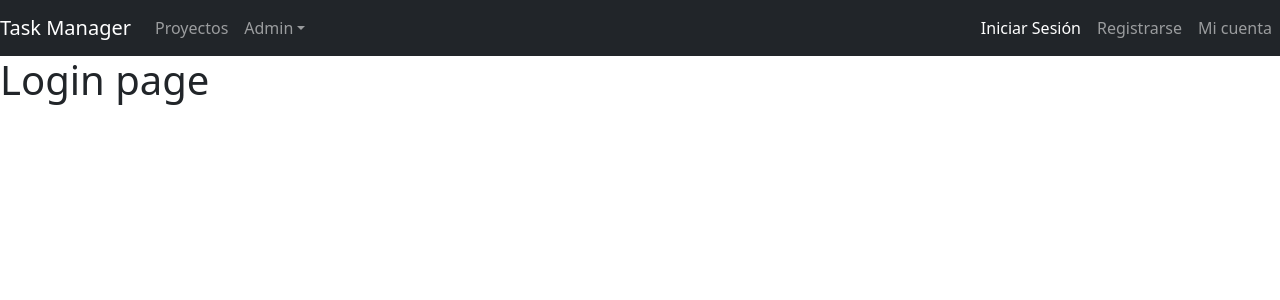
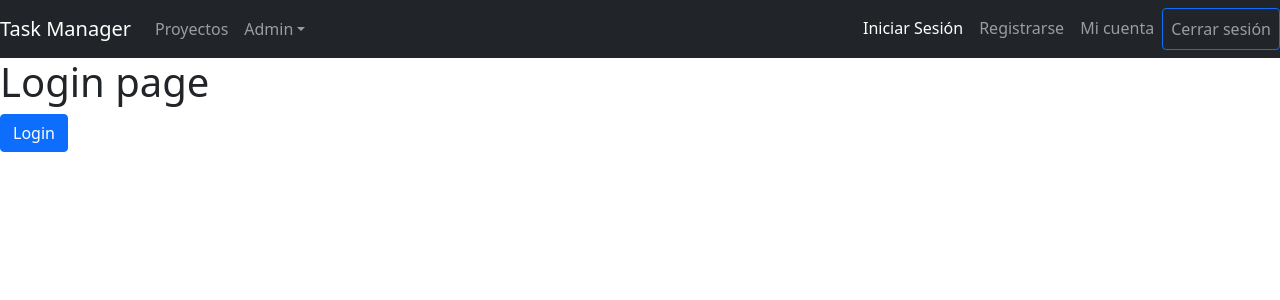
Before and after one commit to dsamador/react-estudio, a React (Create React App) app in the folder mern-lista/client/: page /login in a window 1280 px wide. Shown: the top 300 px of the page. Built offline with nearby package versions, Linux system fonts and the light colour scheme.

Commit message:
Construyendo redireccionamiento

```diff
--- a/mern-lista/client/src/auth/AuthProvider.js
+++ b/mern-lista/client/src/auth/AuthProvider.js
@@ -15,7 +15,7 @@ export const AuthContext = createContext();
 export default function AuthProvider({children}) {
     const [user, setUser] = useState(null);
 
-    const login = ()=> setUser({id: 1, roles: roles.regular})
+    const login = (userCredentials)=> setUser({id: 1, roles: roles.regular})
     const logout = ()=> setUser(null)
 
     /* comprobar que el usuario exista, si existe retorna true, sino false */
--- a/mern-lista/client/src/components/Navigation.js
+++ b/mern-lista/client/src/components/Navigation.js
@@ -1,8 +1,12 @@
 import { Navbar, Nav, NavDropdown } from 'react-bootstrap'
 import {NavLink} from 'react-router-dom'
+import useAuth from '../auth/useAuth'
 import routes from '../helpers/routes'
 
 export default function Navigation() {
+
+    const {logout} = useAuth();
+
     return (
         <Navbar collapseOnSelect expand="lg" variant="dark" bg="dark">
             <Navbar.Brand as={NavLink} to={routes.home}>
@@ -22,6 +26,7 @@ export default function Navigation() {
                     <Nav.Link as={NavLink} to={routes.login}>Iniciar Sesión</Nav.Link>
                     <Nav.Link as={NavLink} to={routes.register}>Registrarse</Nav.Link>
                     <Nav.Link as={NavLink} to={routes.account}>Mi cuenta</Nav.Link>
+                    <Nav.Link className="btn btn-primary bg-dark"  to={routes.account} onClick={logout}>Cerrar sesión</Nav.Link>
                 </Nav>
             </Navbar.Collapse>
         </Navbar>
--- a/mern-lista/client/src/pages/LoginPage.js
+++ b/mern-lista/client/src/pages/LoginPage.js
@@ -1,7 +1,21 @@
+import useAuth from "../auth/useAuth";
+
+
+const userCredentials = {}
+
 export default function LoginPage() {
+
+    const { login } = useAuth();
+
     return (
         <div>
             <h1>Login page</h1>
+            <button
+                className="btn btn-primary"
+                onClick={()=>login(userCredentials)}
+            >
+                Login
+            </button>
         </div>
     )
 }
--- a/mern-lista/client/src/routers/PrivateRoute.js
+++ b/mern-lista/client/src/routers/PrivateRoute.js
@@ -1,4 +1,4 @@
-import {Redirect, Route} from 'react-router-dom';
+import {Redirect, Route, useLocation} from 'react-router-dom';
 import useAuth from '../auth/useAuth';
 import routes from '../helpers/routes';
 
@@ -6,11 +6,13 @@ export default function PrivateRoute({hasRole: role, ...props}) {
 
     //const user = {id: 1, role: 'regular'};
 
+    const location = useLocation()
+
     const {hasRole, isLogged} = useAuth();
 
     if(role && !hasRole(role)) return <Redirect to={routes.home}/>
 
-    if(!isLogged()) return <Redirect to={routes.login}/>
+    if(!isLogged()) return <Redirect to={{pathname: routes.login, state: {from:location}}}/>
 
     return (
         <Route {...props} />
```
